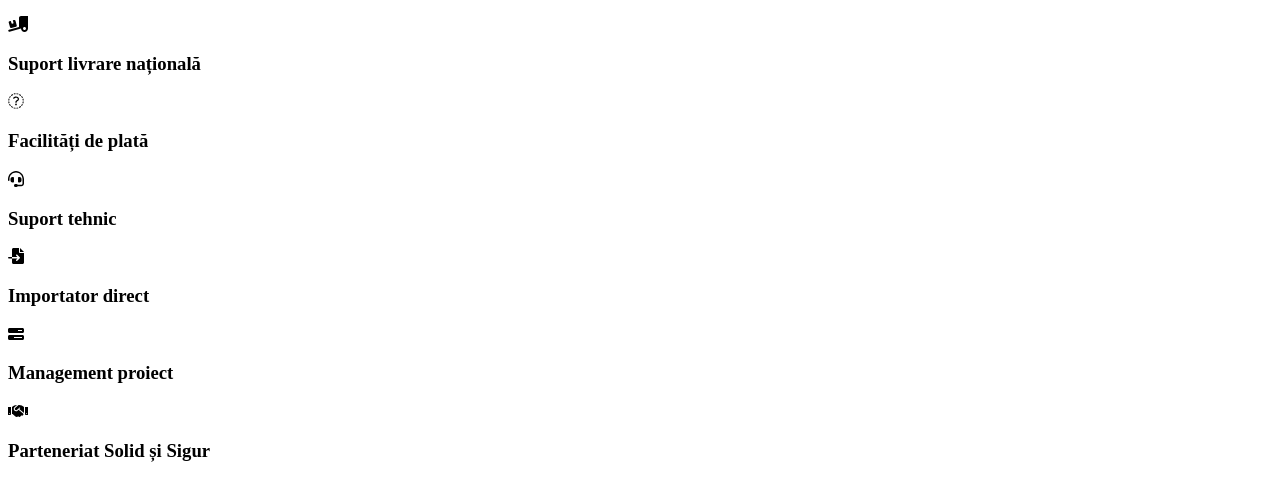
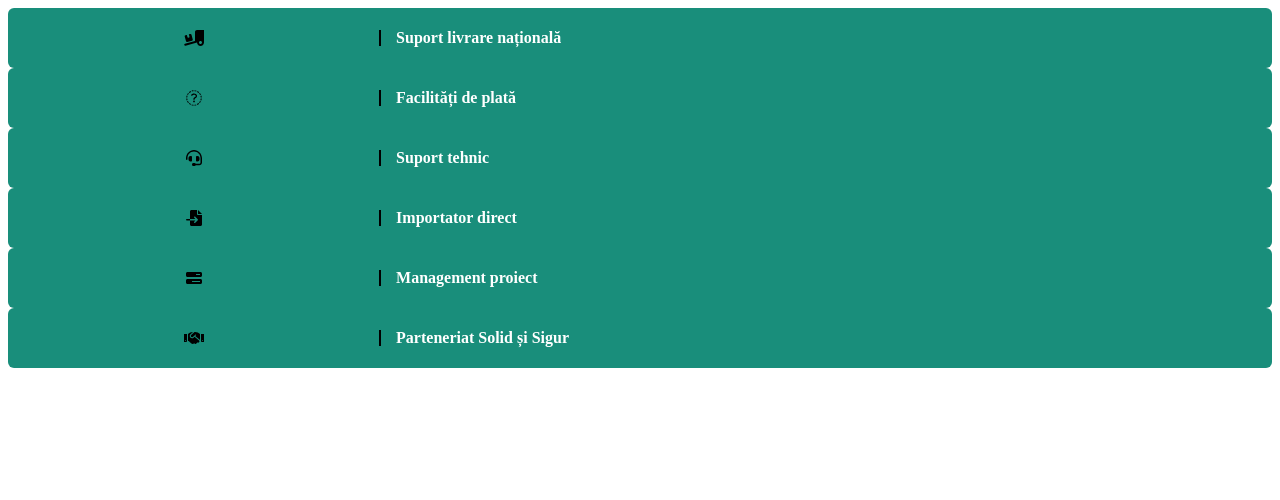
Before and after one commit to valpidian/code-html, a plain HTML site: page index.html in a window 1280 px wide. Drawn offline with Linux system fonts and the light colour scheme.

Commit message:
Update index.html

```diff
--- a/index.html
+++ b/index.html
@@ -9,6 +9,92 @@
     <style>
         .popup {
             display: none;
+            position: absolute;
+            top: 100%;
+            left: 0;
+            width: 100%;
+            padding: 10px;
+            background-color: #fff;
+            box-shadow: 0 2px 5px rgba(0, 0, 0, 0.3);
+            z-index: 999;
+        }
+
+        #zona_1,
+        #zona_2,
+        #zona_3,
+        #zona_4,
+        #zona_5,
+        #zona_6,
+        #zona_1 .format-titlu,
+        #zona_2 .format-titlu,
+        #zona_3 .format-titlu,
+        #zona_4 .format-titlu,
+        #zona_5 .format-titlu,
+        #zona_6 .format-titlu,
+        #zona_1 .format-icon,
+        #zona_2 .format-icon,
+        #zona_3 .format-icon,
+        #zona_4 .format-icon,
+        #zona_5 .format-icon,
+        #zona_6 .format-icon {
+            margin: 0;
+            padding: 0;
+        }
+
+        #zona_1,
+        #zona_2,
+        #zona_3,
+        #zona_4,
+        #zona_5,
+        #zona_6 {
+            display: flex;
+            align-items: center;
+            justify-content: center;
+            background-color: #198E7B;
+            height: 60px;
+            border-radius: 6px;
+        }
+
+        #zona_1 .format-titlu,
+        #zona_2 .format-titlu,
+        #zona_3 .format-titlu,
+        #zona_4 .format-titlu,
+        #zona_5 .format-titlu,
+        #zona_6 .format-titlu {
+            width: 70%;
+            margin-right: 10px;
+            justify-self: flex-start;
+            text-align: left;
+            color: white;
+            padding-left: 15px;
+            font-size: 1rem;
+        }
+
+        #zona_1 .format-icon,
+        #zona_2 .format-icon,
+        #zona_3 .format-icon,
+        #zona_4 .format-icon,
+        #zona_5 .format-icon,
+        #zona_6 .format-icon {
+            width: 30%;
+            display: flex;
+            align-items: center;
+            justify-content: center;
+            border-right: 2px solid black;
+        }
+
+        #zona_1 .format-icon i,
+        #zona_2 .format-icon i,
+        #zona_3 .format-icon i,
+        #zona_4 .format-icon i,
+        #zona_5 .format-icon i,
+        #zona_6 .format-icon i {
+            font-size: 2rem;
+            color: white;
+        }
+
+        .sectoare {
+            margin-bottom: 5px;
         }
     </style>
 </head>
```
